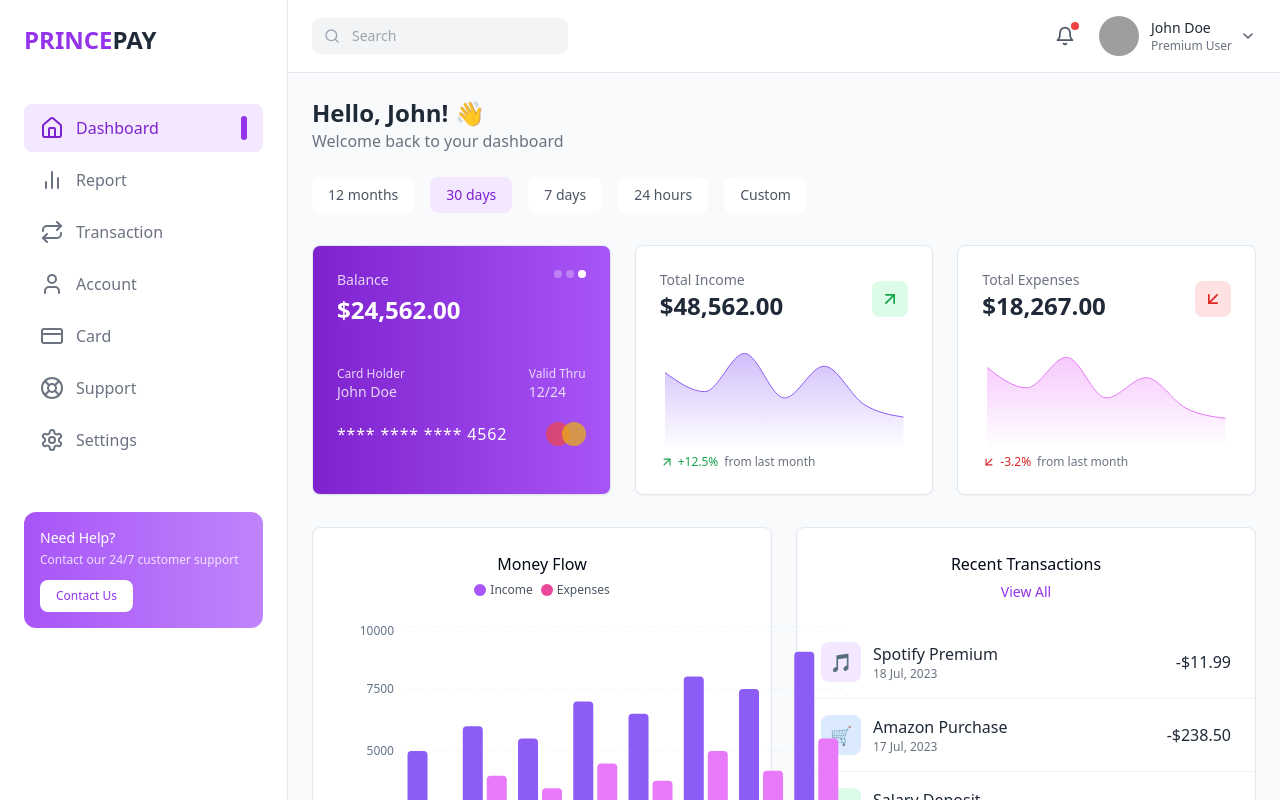
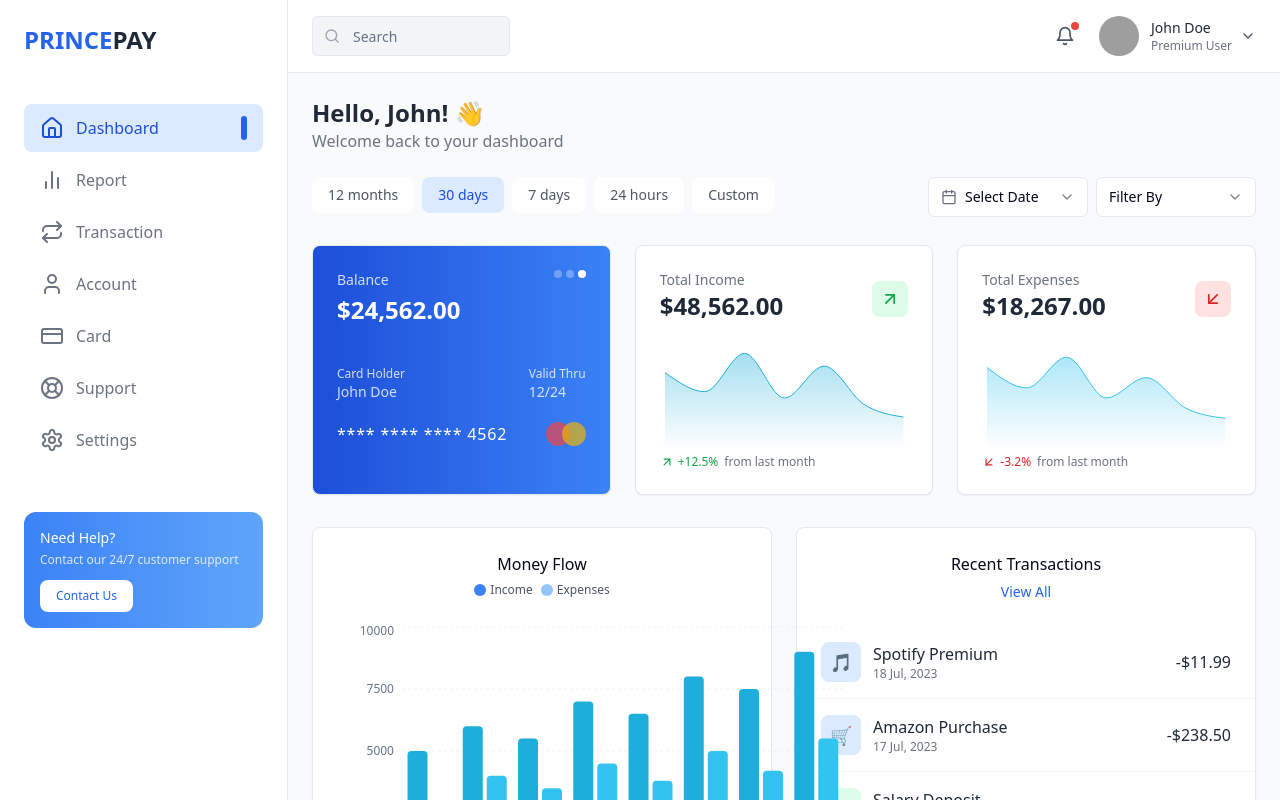
Before and after one commit to trustedprince01/expensedashboard, a React (Vite) app: page / in a window 1280 px wide. Shown: the top 800 px of the page. Built offline with nearby package versions, Linux system fonts and the light colour scheme; grey boxes are pictures that could not be loaded.

Commit message:
Fix: Implement responsive design and UI updates
Refactor the dashboard page to match the provided design, including the search bar, filter, and date selection components. Update colors to blue and incorporate the profile icon.

```diff
--- a/src/pages/Dashboard.tsx
+++ b/src/pages/Dashboard.tsx
@@ -14,7 +14,8 @@ import {
   Repeat,
   User,
   LifeBuoy,
-  Settings
+  Settings,
+  Calendar
 } from "lucide-react";
 import { Card, CardContent, CardFooter, CardHeader } from "@/components/ui/card";
 import {
@@ -33,6 +34,15 @@ import {
   ResponsiveContainer,
   Tooltip
 } from "recharts";
+import { Input } from "@/components/ui/input";
+import {
+  Select,
+  SelectContent,
+  SelectItem,
+  SelectTrigger,
+  SelectValue,
+} from "@/components/ui/select";
+import { Avatar, AvatarImage, AvatarFallback } from "@/components/ui/avatar";
 
 // Sample data for charts
 const moneyFlowData = [
@@ -113,29 +123,50 @@ const chartConfig = {
   income: {
     label: "Income",
     theme: {
-      light: "#8B5CF6",
-      dark: "#8B5CF6",
+      light: "#1EAEDB",
+      dark: "#1EAEDB",
     },
   },
   expenses: {
     label: "Expenses",
     theme: {
-      light: "#E879F9",
-      dark: "#E879F9",
+      light: "#33C3F0",
+      dark: "#33C3F0",
     },
   },
 };
 
 const Dashboard = () => {
   const [timeFilter, setTimeFilter] = useState("30days");
+  const [menuOpen, setMenuOpen] = useState(false);
 
   return (
-    <div className="flex min-h-screen bg-gray-50">
+    <div className="flex flex-col md:flex-row min-h-screen bg-gray-50">
+      {/* Mobile menu toggle */}
+      <div className="md:hidden p-4 flex justify-between items-center bg-white border-b border-gray-200">
+        <div className="flex items-center">
+          <span className="text-blue-600 font-bold text-2xl">PRINCE</span>
+          <span className="text-gray-800 font-bold text-2xl">PAY</span>
+        </div>
+        <button
+          onClick={() => setMenuOpen(!menuOpen)}
+          className="p-2 rounded-lg hover:bg-gray-100 transition-colors"
+        >
+          <svg className="h-6 w-6" fill="none" viewBox="0 0 24 24" stroke="currentColor">
+            {menuOpen ? (
+              <path strokeLinecap="round" strokeLinejoin="round" strokeWidth={2} d="M6 18L18 6M6 6l12 12" />
+            ) : (
+              <path strokeLinecap="round" strokeLinejoin="round" strokeWidth={2} d="M4 6h16M4 12h16M4 18h16" />
+            )}
+          </svg>
+        </button>
+      </div>
+
       {/* Sidebar */}
-      <div className="w-72 bg-white border-r border-gray-200 hidden md:block">
+      <div className={`${menuOpen ? 'block' : 'hidden'} md:block w-full md:w-72 bg-white border-r border-gray-200 fixed md:static top-16 left-0 h-screen md:h-auto z-50`}>
         <div className="p-6">
-          <div className="flex items-center mb-12">
-            <span className="text-purple-600 font-bold text-2xl">PRINCE</span>
+          <div className="flex items-center mb-12 hidden md:flex">
+            <span className="text-blue-600 font-bold text-2xl">PRINCE</span>
             <span className="text-gray-800 font-bold text-2xl">PAY</span>
           </div>
 
@@ -151,10 +182,10 @@ const Dashboard = () => {
         </div>
 
         <div className="mt-auto p-6">
-          <div className="bg-gradient-to-r from-purple-500 to-purple-400 rounded-xl p-4 text-white">
+          <div className="bg-gradient-to-r from-blue-500 to-blue-400 rounded-xl p-4 text-white">
             <h3 className="font-medium text-sm">Need Help?</h3>
             <p className="text-xs mt-1 mb-3 opacity-80">Contact our 24/7 customer support</p>
-            <button className="bg-white text-purple-600 text-xs rounded-lg px-4 py-2 font-medium">
+            <button className="bg-white text-blue-600 text-xs rounded-lg px-4 py-2 font-medium hover:bg-blue-50 transition-colors">
               Contact Us
             </button>
           </div>
@@ -164,28 +195,30 @@ const Dashboard = () => {
       {/* Main Content */}
       <div className="flex-1 overflow-y-auto">
         {/* Header */}
-        <header className="bg-white border-b border-gray-200 py-4 px-6">
-          <div className="flex items-center justify-between">
-            <div className="relative">
+        <header className="bg-white border-b border-gray-200 py-4 px-6 sticky top-0 z-10">
+          <div className="flex flex-col md:flex-row md:items-center md:justify-between gap-4">
+            <div className="relative w-full md:w-64">
               <Search className="absolute left-3 top-1/2 transform -translate-y-1/2 text-gray-400 h-4 w-4" />
-              <input
+              <Input
                 type="text"
                 placeholder="Search"
-                className="pl-10 pr-4 py-2 bg-gray-100 rounded-lg text-sm focus:outline-none focus:ring-1 focus:ring-purple-500 w-64"
+                className="pl-10 pr-4 py-2 bg-gray-100 focus:ring-blue-500 w-full"
               />
             </div>
 
-            <div className="flex items-center space-x-4">
-              <button className="relative p-2 rounded-full hover:bg-gray-100">
+            <div className="flex items-center space-x-4 justify-between md:justify-end w-full">
+              <button className="relative p-2 rounded-full hover:bg-gray-100 transition-colors">
                 <Bell className="h-5 w-5 text-gray-600" />
                 <span className="absolute top-1 right-1 w-2 h-2 bg-red-500 rounded-full"></span>
               </button>
               <div className="flex items-center">
-                <img
+                <Avatar className="h-10 w-10">
+                  <AvatarImage
                     src="https://cdn.gpteng.co/lovable-storage/zadaaanjsmvl0/1mrccCUD_UfGQcwWDGyzk.png"
                     alt="Profile"
-                  className="h-10 w-10 rounded-full object-cover"
                   />
+                  <AvatarFallback>JD</AvatarFallback>
+                </Avatar>
                 <div className="ml-3 hidden md:block">
                   <p className="text-sm font-medium text-gray-800">John Doe</p>
                   <p className="text-xs text-gray-500">Premium User</p>
@@ -197,22 +230,23 @@ const Dashboard = () => {
         </header>
 
         {/* Content */}
-        <main className="p-6">
+        <main className="p-4 md:p-6">
           <div className="mb-6">
             <h1 className="text-2xl font-bold text-gray-800">Hello, John! 👋</h1>
             <p className="text-gray-500">Welcome back to your dashboard</p>
           </div>
 
-          {/* Time filters */}
-          <div className="flex space-x-4 mb-6 overflow-x-auto pb-2">
+          {/* Date and time filters */}
+          <div className="flex flex-col sm:flex-row justify-between gap-4 mb-6">
+            <div className="flex space-x-2 overflow-x-auto pb-2 whitespace-nowrap">
               {["12months", "30days", "7days", "24hours", "custom"].map((filter) => (
                 <button
                   key={filter}
                   onClick={() => setTimeFilter(filter)}
                   className={`px-4 py-2 rounded-lg text-sm whitespace-nowrap ${
                     timeFilter === filter
-                    ? "bg-purple-100 text-purple-700 font-medium"
-                    : "bg-white text-gray-600 hover:bg-gray-100"
+                      ? "bg-blue-100 text-blue-700 font-medium"
+                      : "bg-white text-gray-600 hover:bg-gray-100 transition-colors"
                   }`}
                 >
                   {filter === "12months" ? "12 months" :
@@ -223,9 +257,43 @@ const Dashboard = () => {
               ))}
             </div>
 
-          <div className="grid grid-cols-1 lg:grid-cols-3 gap-6 mb-8">
+            <div className="flex gap-2">
+              <div className="w-32 sm:w-40">
+                <Select>
+                  <SelectTrigger className="bg-white">
+                    <div className="flex items-center gap-2">
+                      <Calendar className="h-4 w-4 text-gray-500" />
+                      <SelectValue placeholder="Select Date" />
+                    </div>
+                  </SelectTrigger>
+                  <SelectContent>
+                    <SelectItem value="today">Today</SelectItem>
+                    <SelectItem value="yesterday">Yesterday</SelectItem>
+                    <SelectItem value="thisWeek">This week</SelectItem>
+                    <SelectItem value="thisMonth">This month</SelectItem>
+                  </SelectContent>
+                </Select>
+              </div>
+
+              <div className="w-32 sm:w-40">
+                <Select>
+                  <SelectTrigger className="bg-white">
+                    <SelectValue placeholder="Filter By" />
+                  </SelectTrigger>
+                  <SelectContent>
+                    <SelectItem value="all">All</SelectItem>
+                    <SelectItem value="income">Income</SelectItem>
+                    <SelectItem value="expense">Expense</SelectItem>
+                    <SelectItem value="transfer">Transfer</SelectItem>
+                  </SelectContent>
+                </Select>
+              </div>
+            </div>
+          </div>
+
+          <div className="grid grid-cols-1 lg:grid-cols-3 gap-4 md:gap-6 mb-8">
             {/* Card */}
-            <Card className="bg-gradient-to-r from-purple-700 to-purple-500 text-white">
+            <Card className="bg-gradient-to-r from-blue-700 to-blue-500 text-white hover:shadow-lg transition-shadow">
               <CardHeader>
                 <div className="flex justify-between">
                   <div>
@@ -261,7 +329,7 @@ const Dashboard = () => {
             </Card>
 
             {/* Income */}
-            <Card>
+            <Card className="hover:shadow-md transition-shadow">
               <CardHeader className="flex flex-row items-center justify-between pb-2">
                 <div>
                   <h3 className="text-sm font-medium text-gray-500">Total Income</h3>
@@ -277,14 +345,14 @@ const Dashboard = () => {
                     <AreaChart data={incomeData}>
                       <defs>
                         <linearGradient id="incomeGradient" x1="0" y1="0" x2="0" y2="1">
-                          <stop offset="0%" stopColor="#8B5CF6" stopOpacity={0.4} />
-                          <stop offset="100%" stopColor="#8B5CF6" stopOpacity={0} />
+                          <stop offset="0%" stopColor="#1EAEDB" stopOpacity={0.4} />
+                          <stop offset="100%" stopColor="#1EAEDB" stopOpacity={0} />
                         </linearGradient>
                       </defs>
                       <Area
                         type="monotone"
                         dataKey="value"
-                        stroke="#8B5CF6"
+                        stroke="#1EAEDB"
                         fillOpacity={1}
                         fill="url(#incomeGradient)"
                       />
@@ -302,7 +370,7 @@ const Dashboard = () => {
             </Card>
 
             {/* Expenses */}
-            <Card>
+            <Card className="hover:shadow-md transition-shadow">
               <CardHeader className="flex flex-row items-center justify-between pb-2">
                 <div>
                   <h3 className="text-sm font-medium text-gray-500">Total Expenses</h3>
@@ -318,14 +386,14 @@ const Dashboard = () => {
                     <AreaChart data={expensesData}>
                       <defs>
                         <linearGradient id="expensesGradient" x1="0" y1="0" x2="0" y2="1">
-                          <stop offset="0%" stopColor="#E879F9" stopOpacity={0.4} />
-                          <stop offset="100%" stopColor="#E879F9" stopOpacity={0} />
+                          <stop offset="0%" stopColor="#33C3F0" stopOpacity={0.4} />
+                          <stop offset="100%" stopColor="#33C3F0" stopOpacity={0} />
                         </linearGradient>
                       </defs>
                       <Area
                         type="monotone"
                         dataKey="value"
-                        stroke="#E879F9"
+                        stroke="#33C3F0"
                         fillOpacity={1}
                         fill="url(#expensesGradient)"
                       />
@@ -345,16 +413,16 @@ const Dashboard = () => {
 
           <div className="grid grid-cols-1 lg:grid-cols-2 gap-6 mb-6">
             {/* Money Flow */}
-            <Card>
+            <Card className="hover:shadow-md transition-shadow">
               <CardHeader className="flex justify-between items-center">
                 <h3 className="font-medium">Money Flow</h3>
                 <div className="flex items-center space-x-2">
                   <div className="flex items-center">
-                    <div className="w-3 h-3 rounded-full bg-purple-500 mr-1"></div>
+                    <div className="w-3 h-3 rounded-full bg-blue-500 mr-1"></div>
                     <span className="text-xs text-gray-600">Income</span>
                   </div>
                   <div className="flex items-center">
-                    <div className="w-3 h-3 rounded-full bg-pink-500 mr-1"></div>
+                    <div className="w-3 h-3 rounded-full bg-blue-300 mr-1"></div>
                     <span className="text-xs text-gray-600">Expenses</span>
                   </div>
                 </div>
@@ -366,18 +434,18 @@ const Dashboard = () => {
                     <YAxis axisLine={false} tickLine={false} />
                     <CartesianGrid vertical={false} strokeDasharray="3 3" />
                     <ChartTooltip content={<ChartTooltipContent />} />
-                    <Bar dataKey="income" name="income" fill="var(--color-income)" radius={[4, 4, 0, 0]} />
-                    <Bar dataKey="expenses" name="expenses" fill="var(--color-expenses)" radius={[4, 4, 0, 0]} />
+                    <Bar dataKey="income" name="income" fill="#1EAEDB" radius={[4, 4, 0, 0]} />
+                    <Bar dataKey="expenses" name="expenses" fill="#33C3F0" radius={[4, 4, 0, 0]} />
                   </BarChart>
                 </ChartContainer>
               </CardContent>
             </Card>
 
             {/* Recent Transactions */}
-            <Card>
+            <Card className="hover:shadow-md transition-shadow">
               <CardHeader className="flex justify-between items-center">
                 <h3 className="font-medium">Recent Transactions</h3>
-                <button className="text-purple-600 text-sm hover:text-purple-700">View All</button>
+                <button className="text-blue-600 text-sm hover:text-blue-700 transition-colors">View All</button>
               </CardHeader>
               <CardContent className="px-0">
                 <div className="divide-y divide-gray-100">
@@ -389,7 +457,7 @@ const Dashboard = () => {
                             w-10 h-10 rounded-lg flex items-center justify-center text-lg
                             ${tx.type === 'income' ? 'bg-green-100' :
                               tx.type === 'shopping' ? 'bg-blue-100' :
-                              tx.type === 'subscription' ? 'bg-purple-100' :
+                              tx.type === 'subscription' ? 'bg-blue-100' :
                               tx.type === 'food' ? 'bg-yellow-100' : 'bg-gray-100'}
                           `}>
                             {tx.icon}
@@ -408,7 +476,7 @@ const Dashboard = () => {
                 </div>
               </CardContent>
               <CardFooter className="flex justify-center">
-                <button className="text-purple-600 flex items-center text-sm hover:text-purple-700">
+                <button className="text-blue-600 flex items-center text-sm hover:text-blue-700 transition-colors">
                   <span>View all transactions</span>
                   <ChevronRight className="h-4 w-4 ml-1" />
                 </button>
@@ -427,14 +495,14 @@ const SidebarItem = ({ icon, label, active = false }) => {
     <a
       href="#"
       className={`flex items-center px-4 py-3 rounded-lg transition-colors ${
-        active ? 'bg-purple-100 text-purple-700' : 'text-gray-500 hover:bg-gray-100'
+        active ? 'bg-blue-100 text-blue-700' : 'text-gray-500 hover:bg-gray-100'
       }`}
     >
-      <div className={`mr-3 ${active ? 'text-purple-700' : 'text-gray-500'}`}>
+      <div className={`mr-3 ${active ? 'text-blue-700' : 'text-gray-500'}`}>
         {icon}
       </div>
       <span className={active ? 'font-medium' : ''}>{label}</span>
-      {active && <div className="ml-auto w-1.5 h-6 bg-purple-600 rounded-full"></div>}
+      {active && <div className="ml-auto w-1.5 h-6 bg-blue-600 rounded-full"></div>}
     </a>
   );
 };
```
Lines whose indentation alone changed are shown as unchanged.
